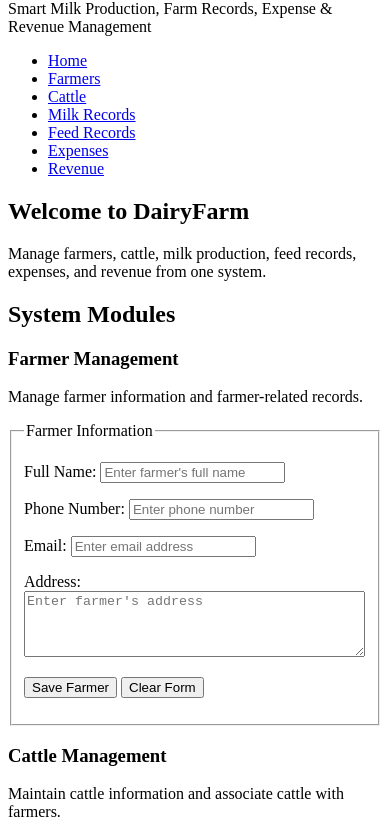
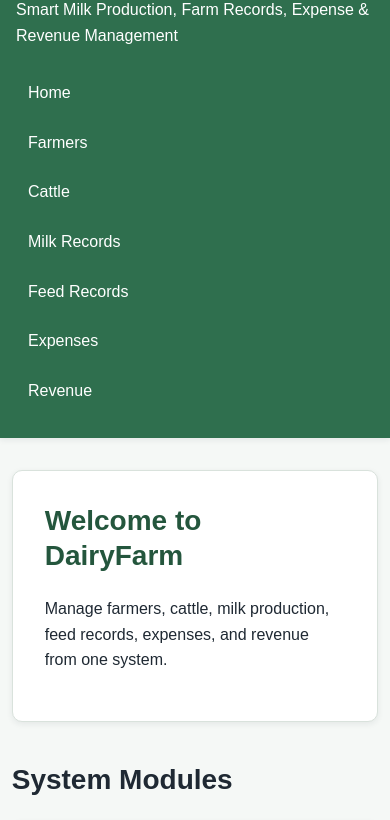
Before and after one commit to arpit005c/DairyFarm, a plain HTML site: page frontend/index.html in a window 390 px wide. Shown: the part 80-900 px from the top of the page. Drawn offline with Linux system fonts and the light colour scheme.

Commit message:
Complete Phase 9 CSS styling

```diff
--- /dev/null
+++ b/frontend/css/style.css
@@ -0,0 +1,592 @@
+/* =========================================================
+   DairyFarm
+   Phase 9 — CSS3 Styling
+   Step 9.1 — Global CSS Foundation
+   ========================================================= */
+
+
+/* ---------------------------------------------------------
+   1. Design Tokens
+   --------------------------------------------------------- */
+
+:root {
+    --color-primary: #2f6f4e;
+    --color-primary-dark: #24563d;
+    --color-secondary: #dfeee5;
+
+    --color-background: #f5f8f6;
+    --color-surface: #ffffff;
+
+    --color-text: #1f2933;
+    --color-muted: #667085;
+
+    --color-border: #d9e2dc;
+
+    --color-success: #2f855a;
+    --color-warning: #b7791f;
+    --color-danger: #c53030;
+
+    --shadow-sm: 0 2px 6px rgba(31, 41, 51, 0.08);
+    --shadow-md: 0 8px 20px rgba(31, 41, 51, 0.10);
+
+    --radius-sm: 6px;
+    --radius-md: 10px;
+
+    --transition-fast: 160ms ease;
+}
+
+
+/* ---------------------------------------------------------
+   2. Global Reset / Box Model
+   --------------------------------------------------------- */
+
+*,
+*::before,
+*::after {
+    box-sizing: border-box;
+}
+
+
+/* ---------------------------------------------------------
+   3. Document
+   --------------------------------------------------------- */
+
+html {
+    scroll-behavior: smooth;
+}
+
+
+body {
+    margin: 0;
+    min-height: 100vh;
+
+    background-color: var(--color-background);
+    color: var(--color-text);
+
+    font-family:
+        Arial,
+        Helvetica,
+        sans-serif;
+
+    font-size: 16px;
+    line-height: 1.6;
+}
+
+
+/* ---------------------------------------------------------
+   4. Basic Typography
+   --------------------------------------------------------- */
+
+h1,
+h2,
+h3 {
+    margin-top: 0;
+    line-height: 1.25;
+}
+
+
+h1 {
+    font-size: 2.25rem;
+}
+
+
+h2 {
+    font-size: 1.75rem;
+}
+
+
+h3 {
+    font-size: 1.25rem;
+}
+
+
+p {
+    margin-top: 0;
+}
+
+
+a {
+    color: var(--color-primary);
+}
+
+
+img {
+    max-width: 100%;
+    height: auto;
+}
+
+
+/* ---------------------------------------------------------
+   5. Basic Form Inheritance
+   --------------------------------------------------------- */
+
+button,
+input,
+select,
+textarea {
+    font: inherit;
+}
+
+
+/* ---------------------------------------------------------
+   6. Keyboard Focus
+   --------------------------------------------------------- */
+
+:focus-visible {
+    outline: 3px solid var(--color-primary);
+    outline-offset: 2px;
+}
+
+
+/* ---------------------------------------------------------
+   7. Page Header
+   --------------------------------------------------------- */
+
+header {
+    background-color: var(--color-primary);
+    color: var(--color-surface);
+    padding: 2rem 1.5rem;
+    box-shadow: var(--shadow-sm);
+}
+
+header h1 {
+    margin-bottom: 0.5rem;
+}
+
+header p {
+    margin-bottom: 1.5rem;
+}
+
+
+/* ---------------------------------------------------------
+   8. Navigation
+   --------------------------------------------------------- */
+
+nav ul {
+    display: flex;
+    flex-wrap: wrap;
+    gap: 0.75rem;
+    list-style: none;
+    margin: 0;
+    padding: 0;
+}
+
+nav a {
+    display: inline-block;
+    color: var(--color-surface);
+    text-decoration: none;
+    padding: 0.5rem 0.75rem;
+    border-radius: var(--radius-sm);
+    transition:
+        background-color var(--transition-fast),
+        transform var(--transition-fast);
+}
+
+nav a:hover {
+    background-color: var(--color-primary-dark);
+    transform: translateY(-1px);
+}
+
+nav a:focus-visible {
+    outline-color: var(--color-surface);
+}
+
+
+/* ---------------------------------------------------------
+   9. Main Layout
+   --------------------------------------------------------- */
+
+main {
+    width: min(1200px, 92%);
+    margin: 0 auto;
+    padding: 2.5rem 0;
+}
+
+section {
+    margin-bottom: 2.5rem;
+}
+
+
+/* ---------------------------------------------------------
+   10. Welcome Section
+   --------------------------------------------------------- */
+
+section[aria-labelledby="welcome-heading"] {
+    background-color: var(--color-surface);
+    padding: 2rem;
+    border: 1px solid var(--color-border);
+    border-radius: var(--radius-md);
+    box-shadow: var(--shadow-sm);
+}
+
+section[aria-labelledby="welcome-heading"] h2 {
+    color: var(--color-primary-dark);
+}
+
+
+/* ---------------------------------------------------------
+   11. Module Cards
+   --------------------------------------------------------- */
+
+section[aria-labelledby="modules-heading"] {
+    display: grid;
+    grid-template-columns: repeat(2, minmax(0, 1fr));
+    gap: 1.5rem;
+}
+
+section[aria-labelledby="modules-heading"] > h2 {
+    grid-column: 1 / -1;
+    margin-bottom: 0;
+}
+
+article {
+    background-color: var(--color-surface);
+    border: 1px solid var(--color-border);
+    border-radius: var(--radius-md);
+    padding: 1.5rem;
+    box-shadow: var(--shadow-sm);
+}
+
+article h3 {
+    color: var(--color-primary);
+}
+
+
+/* ---------------------------------------------------------
+   12. Footer
+   --------------------------------------------------------- */
+
+footer {
+    margin-top: 2rem;
+    padding: 1.5rem;
+    background-color: var(--color-primary-dark);
+    color: var(--color-surface);
+    text-align: center;
+}
+
+footer p {
+    margin-bottom: 0;
+}
+
+
+/* ---------------------------------------------------------
+   13. Responsive Layout
+   --------------------------------------------------------- */
+
+@media (max-width: 768px) {
+    header {
+        padding: 1.5rem 1rem;
+    }
+
+    main {
+        width: min(94%, 600px);
+        padding: 2rem 0;
+    }
+
+    section[aria-labelledby="modules-heading"] {
+        grid-template-columns: 1fr;
+    }
+
+    section[aria-labelledby="modules-heading"] > h2 {
+        grid-column: auto;
+    }
+
+    nav ul {
+        flex-direction: column;
+        gap: 0.35rem;
+    }
+
+    nav a {
+        display: block;
+    }
+}
+
+/* ---------------------------------------------------------
+   14. Forms
+   --------------------------------------------------------- */
+
+form {
+    margin-top: 1.5rem;
+}
+
+fieldset {
+    margin: 0;
+    padding: 1.5rem;
+    border: 1px solid var(--color-border);
+    border-radius: var(--radius-md);
+    background-color: var(--color-background);
+}
+
+legend {
+    padding: 0 0.5rem;
+    color: var(--color-primary-dark);
+    font-weight: 700;
+}
+
+form p {
+    margin-bottom: 1.25rem;
+}
+
+label {
+    display: block;
+    margin-bottom: 0.4rem;
+    font-weight: 600;
+}
+
+input,
+select,
+textarea {
+    width: 100%;
+    padding: 0.7rem 0.8rem;
+    border: 1px solid var(--color-border);
+    border-radius: var(--radius-sm);
+    background-color: var(--color-surface);
+    color: var(--color-text);
+    transition:
+        border-color var(--transition-fast),
+        box-shadow var(--transition-fast);
+}
+
+textarea {
+    min-height: 100px;
+    resize: vertical;
+}
+
+input::placeholder,
+textarea::placeholder {
+    color: var(--color-muted);
+}
+
+input:hover,
+select:hover,
+textarea:hover {
+    border-color: var(--color-primary);
+}
+
+input:focus,
+select:focus,
+textarea:focus {
+    border-color: var(--color-primary);
+    box-shadow: 0 0 0 3px rgba(47, 111, 78, 0.12);
+    outline: none;
+}
+
+
+/* ---------------------------------------------------------
+   15. Form Validation States
+   --------------------------------------------------------- */
+
+input:required:invalid,
+select:required:invalid,
+textarea:required:invalid {
+    border-color: var(--color-danger);
+}
+
+input:required:valid,
+select:required:valid,
+textarea:required:valid {
+    border-color: var(--color-success);
+}
+
+
+/* ---------------------------------------------------------
+   16. Form Buttons
+   --------------------------------------------------------- */
+
+button {
+    border: 1px solid transparent;
+    border-radius: var(--radius-sm);
+    padding: 0.7rem 1.1rem;
+    cursor: pointer;
+    font-weight: 600;
+    transition:
+        background-color var(--transition-fast),
+        transform var(--transition-fast),
+        box-shadow var(--transition-fast);
+}
+
+button[type="submit"] {
+    background-color: var(--color-primary);
+    color: var(--color-surface);
+}
+
+button[type="submit"]:hover {
+    background-color: var(--color-primary-dark);
+    transform: translateY(-1px);
+    box-shadow: var(--shadow-sm);
+}
+
+button[type="reset"] {
+    margin-left: 0.5rem;
+    background-color: var(--color-secondary);
+    color: var(--color-text);
+    border-color: var(--color-border);
+}
+
+button[type="reset"]:hover {
+    background-color: var(--color-border);
+    transform: translateY(-1px);
+}
+
+button:active {
+    transform: translateY(0);
+}
+
+button:disabled {
+    opacity: 0.6;
+    cursor: not-allowed;
+    transform: none;
+}
+
+/* ---------------------------------------------------------
+   17. Form Responsive Layout
+   --------------------------------------------------------- */
+
+@media (min-width: 769px) {
+    form fieldset {
+        display: grid;
+        grid-template-columns: repeat(2, minmax(0, 1fr));
+        gap: 1rem 1.5rem;
+    }
+
+    form legend {
+        grid-column: 1 / -1;
+    }
+
+    form fieldset > p {
+        margin: 0;
+    }
+
+    form fieldset > p:nth-last-child(1) {
+        grid-column: 1 / -1;
+    }
+}
+
+
+/* ---------------------------------------------------------
+   18. Small Screen Form Adjustments
+   --------------------------------------------------------- */
+
+@media (max-width: 768px) {
+    fieldset {
+        padding: 1rem;
+    }
+
+    input,
+    select,
+    textarea {
+        width: 100%;
+    }
+
+    button {
+        width: 100%;
+        margin-bottom: 0.5rem;
+    }
+
+    button[type="reset"] {
+        margin-left: 0;
+    }
+}
+
+
+/* ---------------------------------------------------------
+   19. Reduced Motion Accessibility
+   --------------------------------------------------------- */
+
+@media (prefers-reduced-motion: reduce) {
+    html {
+        scroll-behavior: auto;
+    }
+
+    *,
+    *::before,
+    *::after {
+        transition-duration: 0.01ms !important;
+        animation-duration: 0.01ms !important;
+        animation-iteration-count: 1 !important;
+    }
+}
+
+/* ---------------------------------------------------------
+   20. Utility & Feedback States
+   --------------------------------------------------------- */
+
+.form-message {
+    margin-top: 0.5rem;
+    font-size: 0.9rem;
+}
+
+.form-message.error {
+    color: var(--color-danger);
+}
+
+.form-message.success {
+    color: var(--color-success);
+}
+
+.input-error {
+    border-color: var(--color-danger) !important;
+}
+
+.input-success {
+    border-color: var(--color-success) !important;
+}
+
+
+/* ---------------------------------------------------------
+   21. Module Spacing
+   --------------------------------------------------------- */
+
+article + article {
+    margin-top: 0;
+}
+
+article p:last-child {
+    margin-bottom: 0;
+}
+
+
+/* ---------------------------------------------------------
+   22. Better Touch Targets
+   --------------------------------------------------------- */
+
+@media (max-width: 768px) {
+    nav a,
+    button {
+        min-height: 44px;
+    }
+}
+
+
+/* ---------------------------------------------------------
+   23. Print Styles
+   --------------------------------------------------------- */
+
+@media print {
+    header {
+        background-color: transparent;
+        color: #000000;
+        box-shadow: none;
+    }
+
+    nav,
+    button {
+        display: none;
+    }
+
+    main {
+        width: 100%;
+        padding: 0;
+    }
+
+    article,
+    section[aria-labelledby="welcome-heading"] {
+        box-shadow: none;
+        border: 1px solid #000000;
+    }
+
+    footer {
+        background-color: transparent;
+        color: #000000;
+    }
+}
--- a/frontend/index.html
+++ b/frontend/index.html
@@ -8,6 +8,7 @@
         content="DairyFarm - Smart milk production, farm records, expense and revenue management system."
     >
     <title>DairyFarm | Smart Dairy Management System</title>
+    <link rel="stylesheet" href="css/style.css">
 </head>
 
 <body>
```
